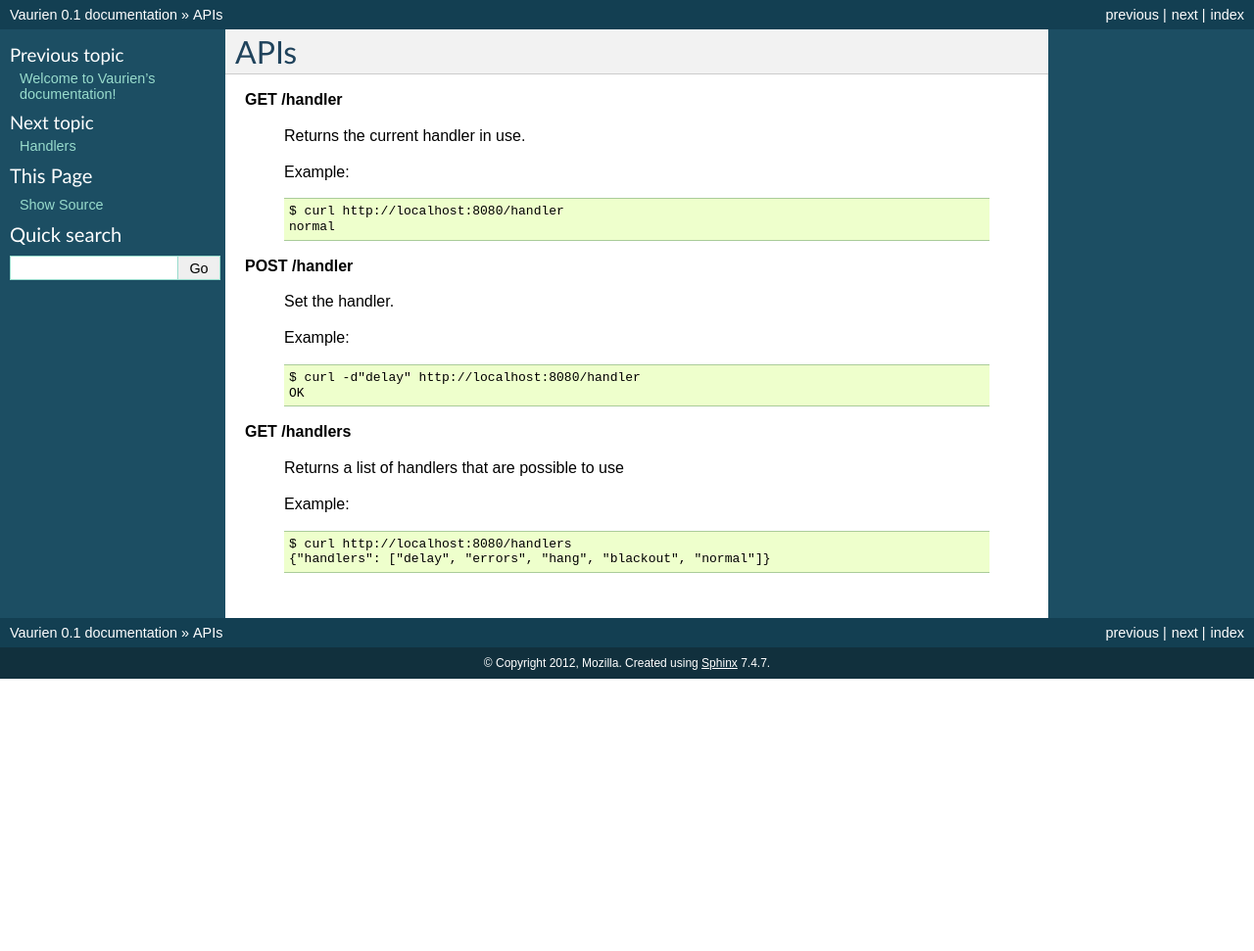
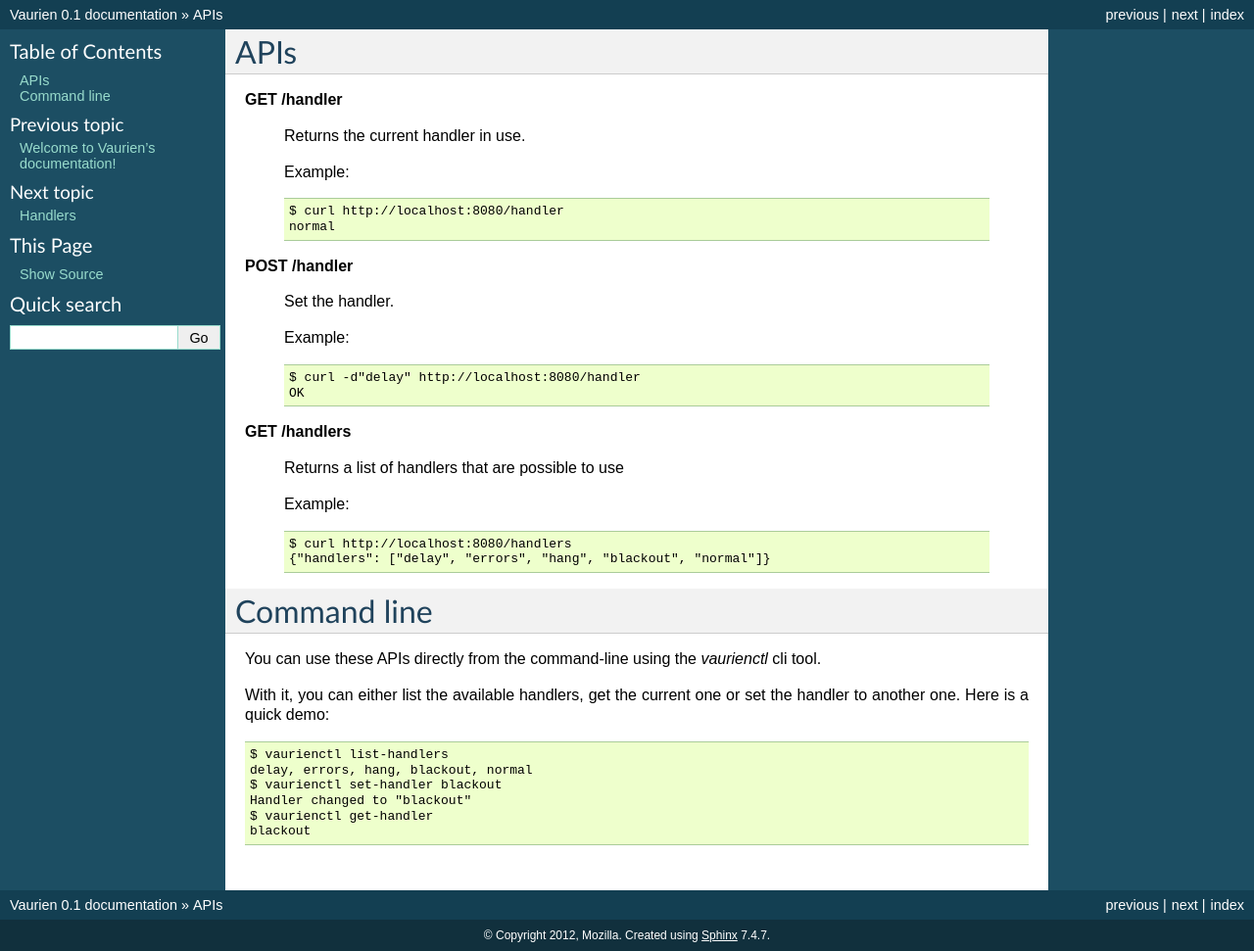
Before and after one commit to community-libs/vaurien, a Sphinx documentation site: the page built from docs/source/apis.rst, in a window 1280 px wide. Shown: the whole page at 98% size. Built offline with Sphinx 7.4.7, drawn with Linux system fonts in a browser that asks for light colours; before the commit the page ends 900 px from its top, so only the background shows below that.

Commit message:
add Some documentation about the vaurienctl cli tool.

```diff
--- a/docs/source/apis.rst
+++ b/docs/source/apis.rst
@@ -32,3 +32,20 @@ APIs
 
       $ curl http://localhost:8080/handlers
       {"handlers": ["delay", "errors", "hang", "blackout", "normal"]}
+
+
+Command line
+============
+
+You can use these APIs directly from the command-line using the `vaurienctl`
+cli tool.
+
+With it, you can either list the available handlers, get the current one or set
+the handler to another one. Here is a quick demo::
+
+    $ vaurienctl list-handlers
+    delay, errors, hang, blackout, normal
+    $ vaurienctl set-handler blackout
+    Handler changed to "blackout"
+    $ vaurienctl get-handler
+    blackout
```
